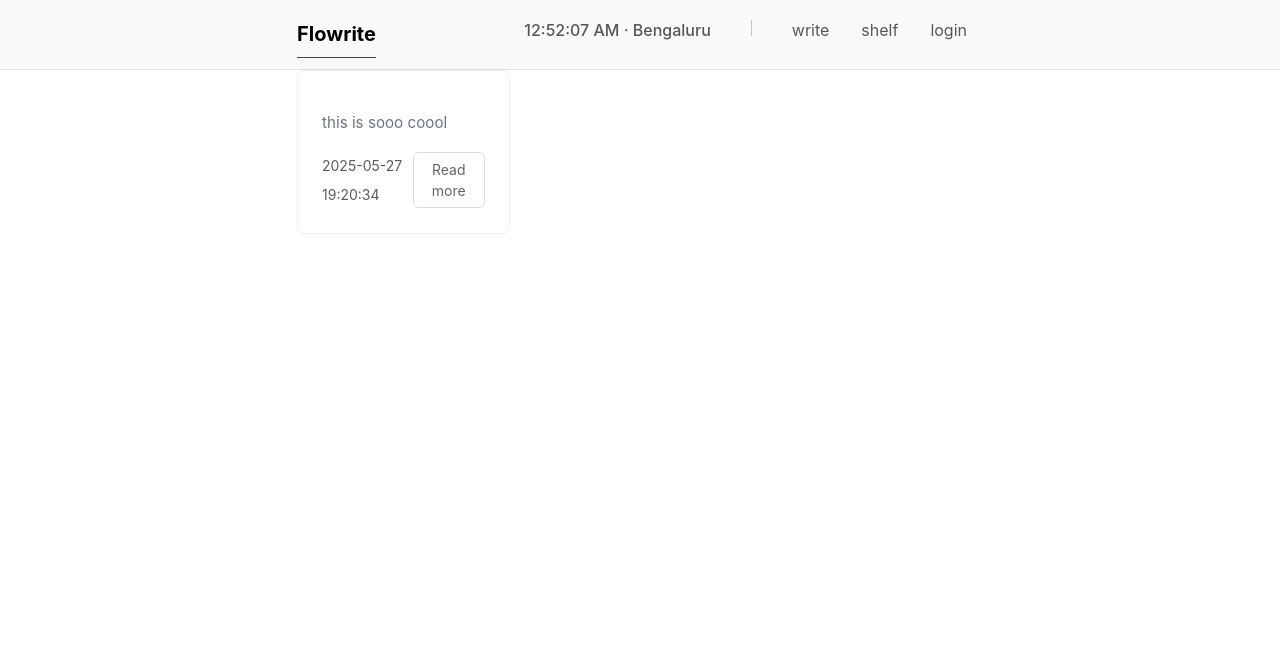
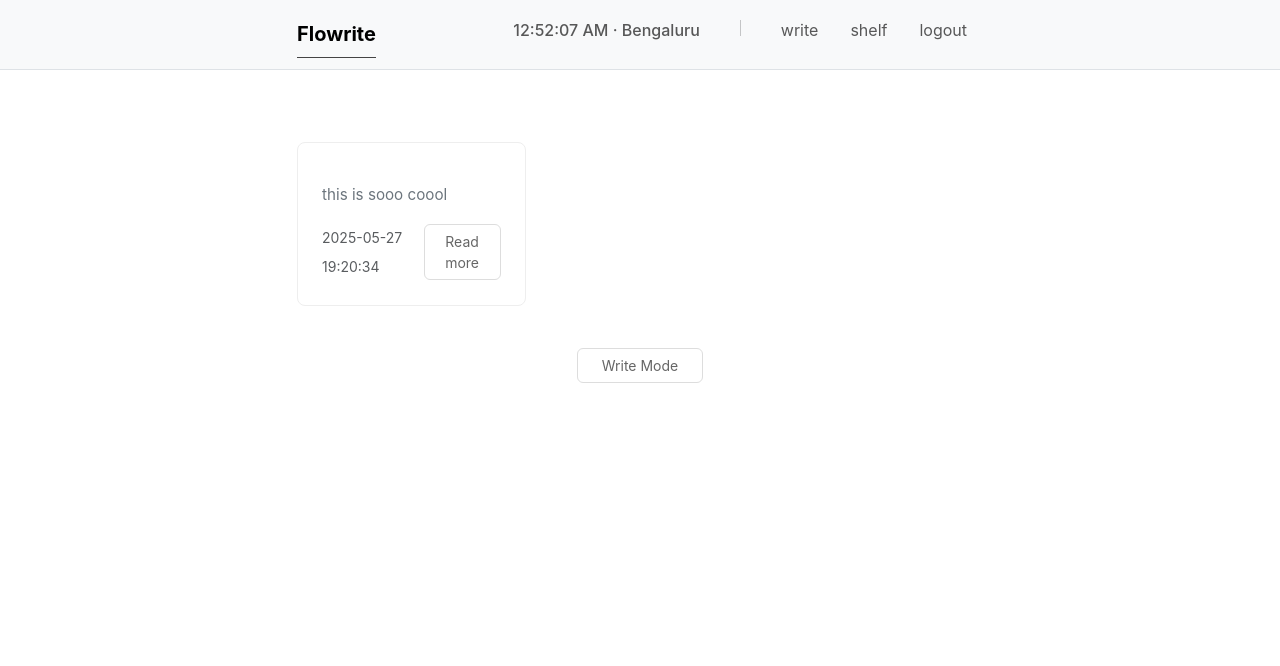
Before and after one commit to SathvikPN/flowrite, a Flask app: page /shelf in a window 1280 px wide. Shown: the top 666 px of the page. Run offline with Flask 3, Linux system fonts and the light colour scheme; a user stored in the database is signed in; data comes from the database, SQL or seed files in the repository; both versions use the stored data as it was after the commit.

Commit message:
could view posts well in shelf view

```diff
--- a/app.py
+++ b/app.py
@@ -253,7 +253,7 @@ def login():
 
         # User authenticated successfully
         session['user_id'] = user['id']
-        # Optionally update last_login (fix SQL syntax)
+        # Optionally update last_login
         db.execute(
             "UPDATE user SET last_login = CURRENT_TIMESTAMP WHERE id = ?",
             (user['id'],)
@@ -268,6 +268,7 @@ def login():
 @app.route('/logout')
 def logout():
     """Log out the user by clearing the session."""
+    logger.info(f"User {session.get('user_id')} is logging out.")
     session.clear()
     logger.info("User logged out successfully.")
     return redirect('/')
--- a/templates/base.html
+++ b/templates/base.html
@@ -34,9 +34,15 @@
                     <li class="nav-item">
                         <a class="nav-link" href="/shelf">shelf</a>
                     </li>
-                    <li class="nav-item">
-                        <a class="nav-link" href="/login">login</a>
-                    </li>
+                    {% if session.get('user_id') %}
+                        <li class="nav-item">
+                            <a class="nav-link" href="/logout">logout</a>
+                        </li>
+                    {% else %}
+                        <li class="nav-item">
+                            <a class="nav-link" href="/login">login</a>
+                        </li>
+                    {% endif %}
                 </ul>
             </div>
         </div>
--- a/templates/shelf.html
+++ b/templates/shelf.html
@@ -5,9 +5,9 @@
 {% endblock %}
 
 {% block main %}
-<div class="container pt-6">
+<div class="container pt-5">
     {% if data.posts %}
-        <div class="row g-4">
+        <div class="row g-4 mt-4"></div>
             {% for post in data.posts %}
                 <div class="col-md-6 col-lg-4">
                     <article class="post-card d-flex flex-column h-100">
@@ -26,13 +26,18 @@
                     </article>
                 </div>
             {% endfor %}
+            {% set button_text = "Write Mode" %}
         </div>
     {% else %}
         <div class="empty-state text-center py-5">
             <p class="text-muted mb-4">Your shelf is empty</p>
-            <a href="/write" class="btn btn-subtle px-4">Start writing</a>
+            {% set button_text = "Start Writing" %}
         </div>
     {% endif %}
+
+    <div class="d-flex justify-content-center align-items-center py-4" style="min-height: 120px;">
+        <a href="/write" class="btn btn-subtle px-4">{{ button_text }}</a>
+    </div>
 </div>
 
 <style>
```
Also changed, not shown: flowrite.db.
